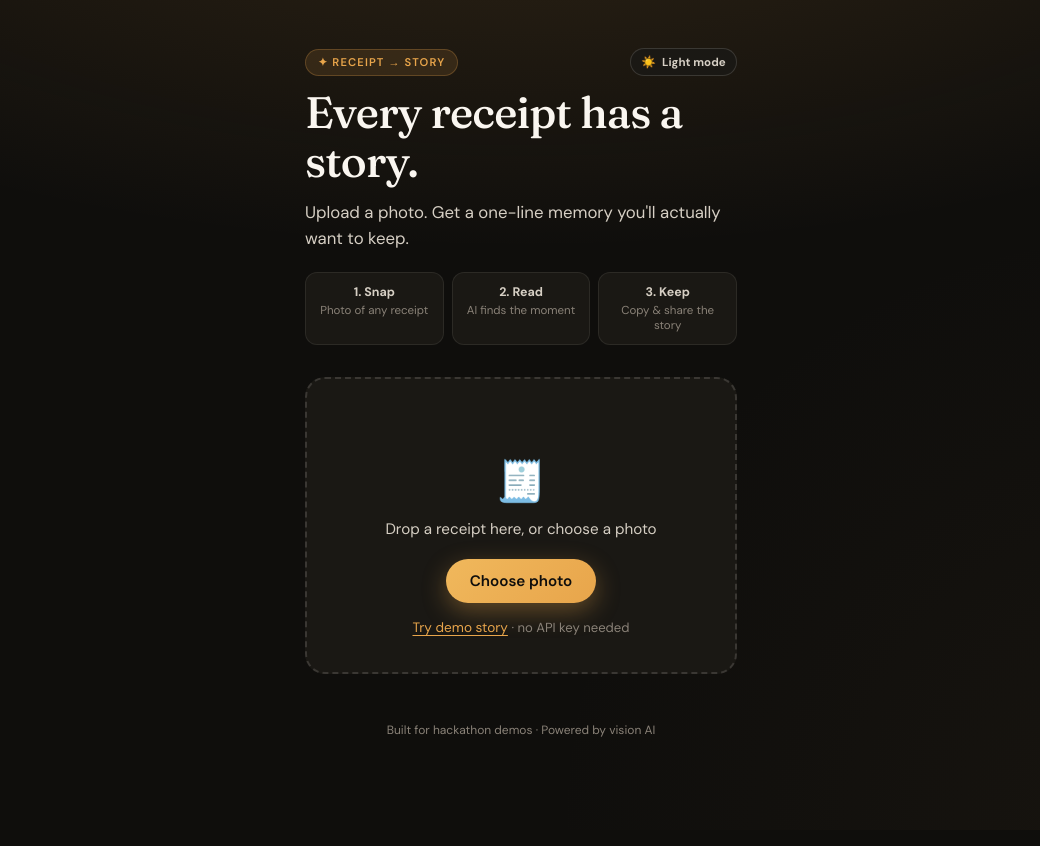
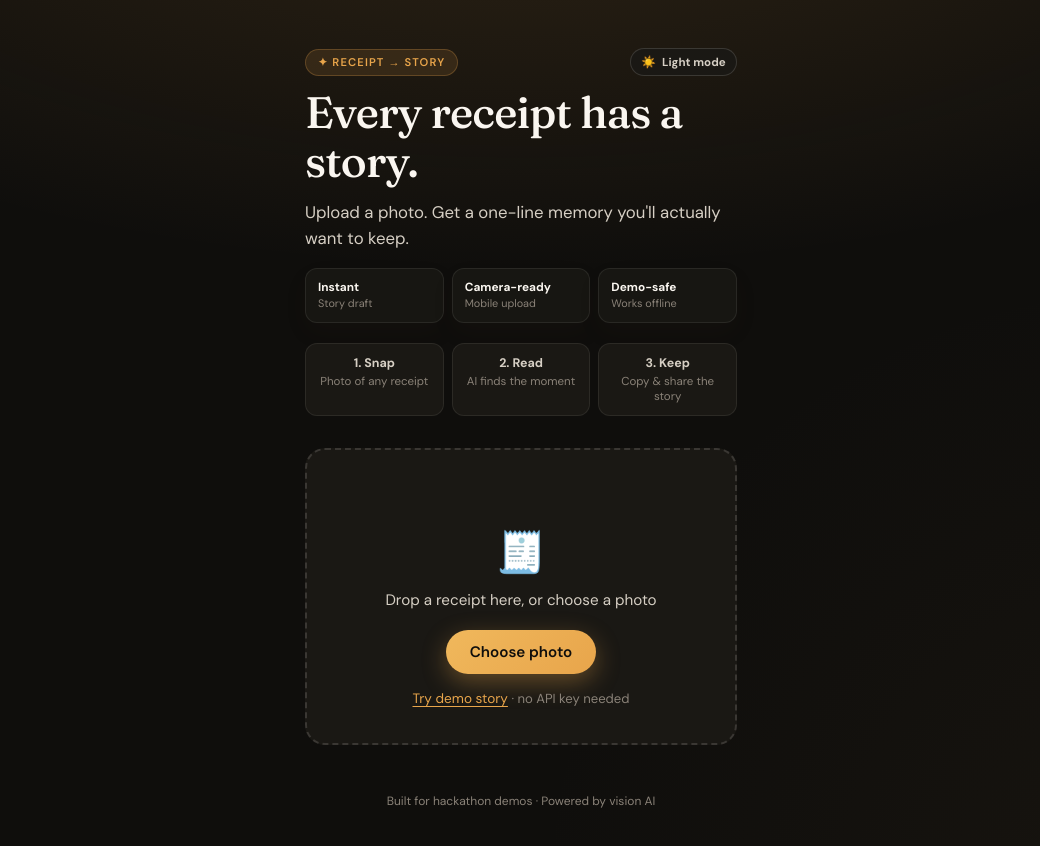
Before and after one commit to danteocualesjr/receipt-story, a Next.js app: page / in a window 1280 px wide. Shown: the top 846 px of the page, without its empty margins (119-1159 px from the left). Built offline with nearby package versions, Linux system fonts and the light colour scheme.

Commit message:
Add hero highlight cards
Co-authored-by: Dante O. Cuales, Jr. <danteocualesjr@gmail.com>

```diff
--- a/app/globals.css
+++ b/app/globals.css
@@ -187,6 +187,35 @@ a {
   color: var(--ink-soft);
   line-height: 1.6;
   font-size: 1.05rem;
+}
+
+.hero-stats {
+  display: grid;
+  grid-template-columns: repeat(3, minmax(0, 1fr));
+  gap: 0.5rem;
+  margin-top: 1rem;
+}
+
+.hero-stats span {
+  display: grid;
+  gap: 0.15rem;
+  padding: 0.75rem;
+  color: var(--muted);
+  background: color-mix(in srgb, var(--bg-elevated) 88%, transparent);
+  border: 1px solid var(--border);
+  border-radius: var(--radius-sm);
+  box-shadow: 0 10px 24px rgba(82, 57, 27, 0.06);
+}
+
+.hero-stats strong {
+  color: var(--ink);
+  font-size: 0.74rem;
+  line-height: 1.1;
+}
+
+.hero-stats span {
+  font-size: 0.68rem;
+  line-height: 1.25;
 }
 
 .steps {
--- a/app/page.tsx
+++ b/app/page.tsx
@@ -188,6 +188,20 @@ export default function Home() {
         <p className="subtitle">
           Upload a photo. Get a one-line memory you&apos;ll actually want to keep.
         </p>
+        <div className="hero-stats" aria-label="Product highlights">
+          <span>
+            <strong>Instant</strong>
+            Story draft
+          </span>
+          <span>
+            <strong>Camera-ready</strong>
+            Mobile upload
+          </span>
+          <span>
+            <strong>Demo-safe</strong>
+            Works offline
+          </span>
+        </div>
         <div className="steps">
           <div className="step">
             <strong>1. Snap</strong>
```
